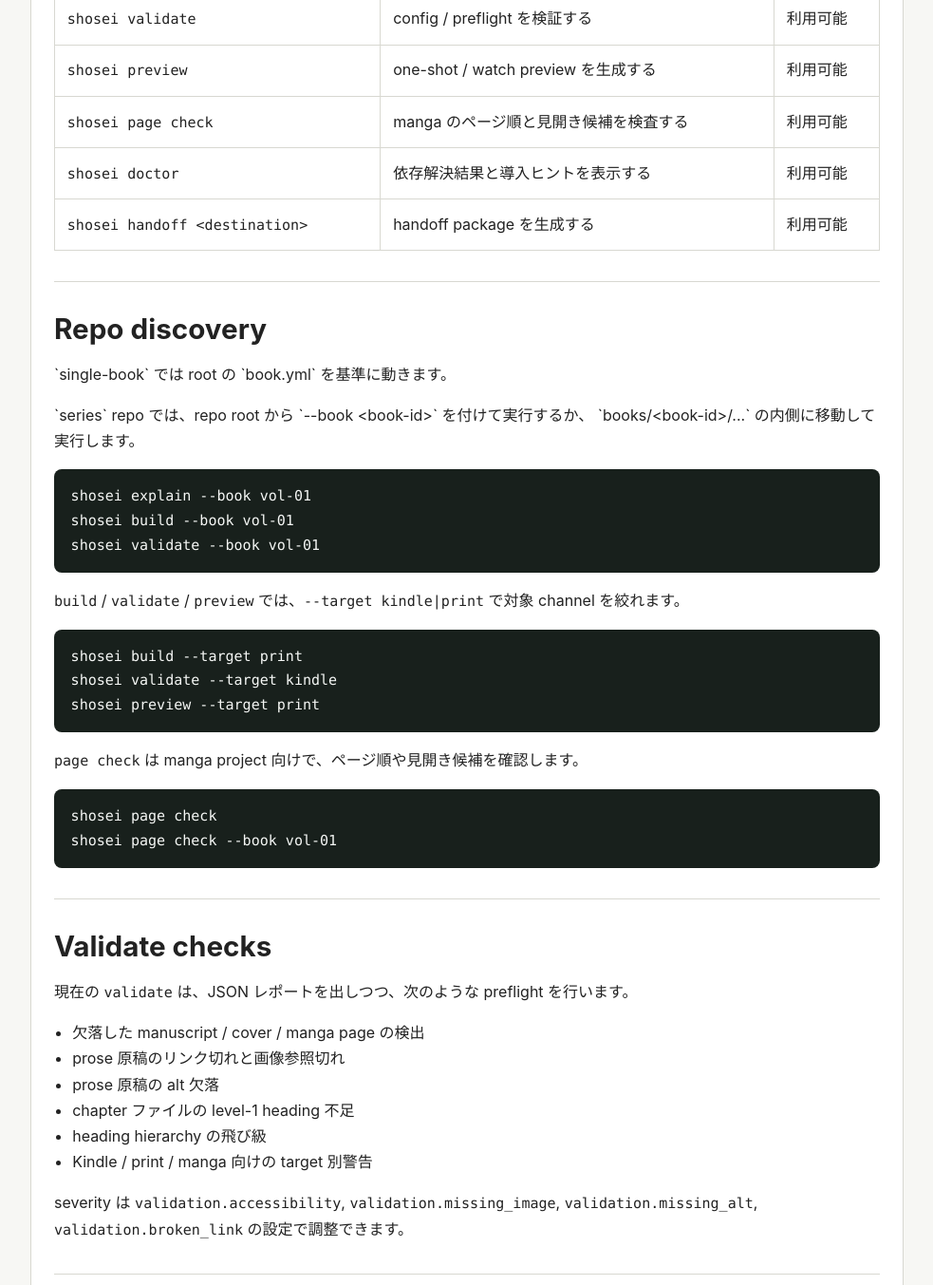
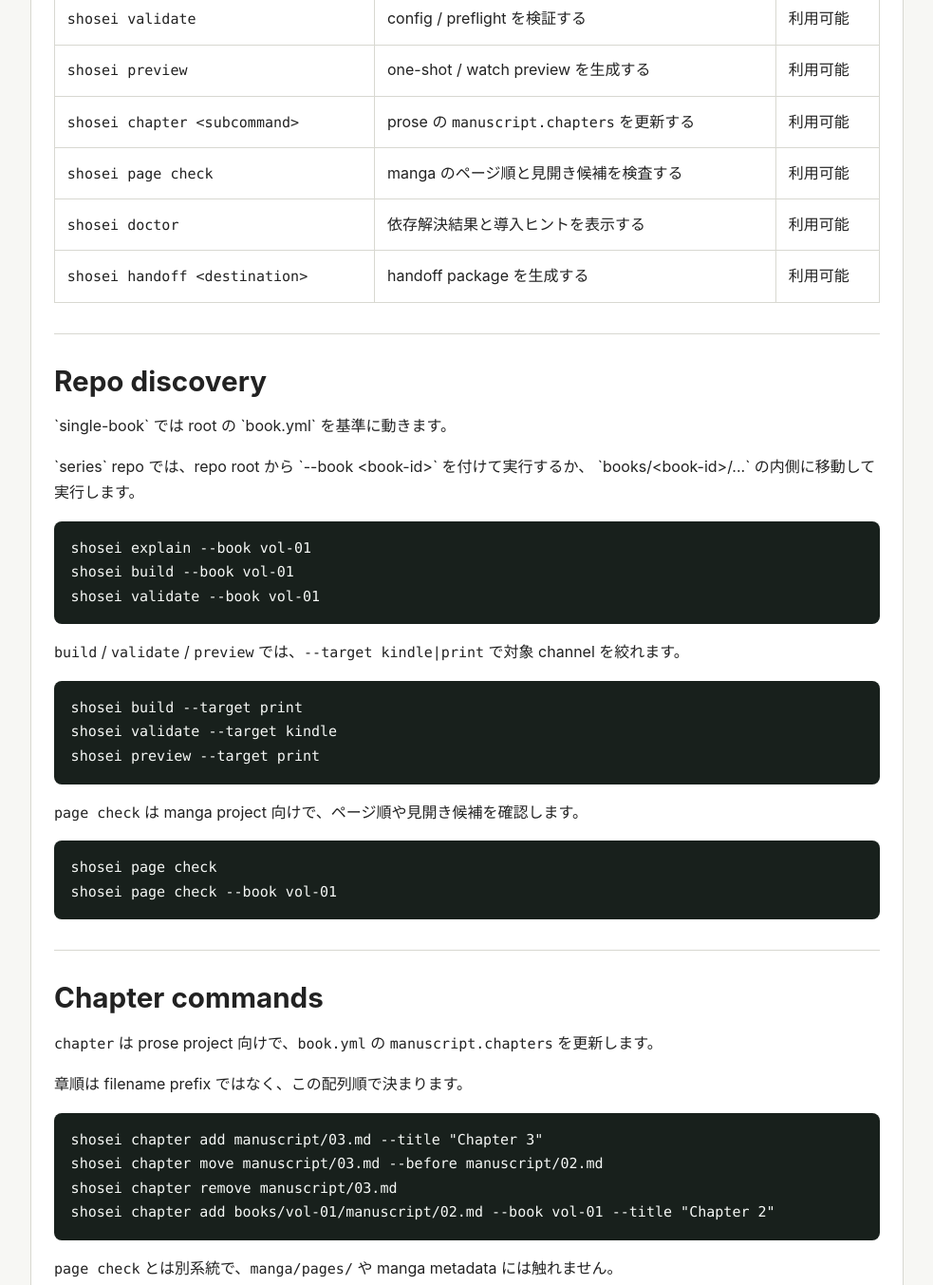
Before and after one commit to koizumikento/shosei, a plain HTML site: page site/usage.html in a window 1280 px wide. Shown: the part 980-2333 px from the top of the page at 95% size, without its empty margins (148-1131 px from the left). Drawn offline with Linux system fonts and the light colour scheme.

Commit message:
Update documentation to include chapter management commands in `shosei` CLI
- Added details about the new `shosei chapter <subcommand>` functionality for managing prose chapters in the README, usage documentation, and site HTML.
- Clarified that chapter order is determined by the `manuscript.chapters` array in `book.yml`, not by filename prefixes.
- Enhanced user guidance on how to use chapter commands, including examples for adding, moving, and removing chapters.

These updates improve the clarity and usability of the `shosei` CLI, aligning with the project's goals for a robust publishing workflow.

```diff
--- a/site/usage.html
+++ b/site/usage.html
@@ -79,6 +79,11 @@ shosei validate</code></pre>
                 <td>利用可能</td>
               </tr>
               <tr>
+                <td><code>shosei chapter &lt;subcommand&gt;</code></td>
+                <td>prose の <code>manuscript.chapters</code> を更新する</td>
+                <td>利用可能</td>
+              </tr>
+              <tr>
                 <td><code>shosei page check</code></td>
                 <td>manga のページ順と見開き候補を検査する</td>
                 <td>利用可能</td>
@@ -114,6 +119,17 @@ shosei preview --target print</code></pre>
           <p><code>page check</code> は manga project 向けで、ページ順や見開き候補を確認します。</p>
           <pre><code>shosei page check
 shosei page check --book vol-01</code></pre>
+        </section>
+
+        <section>
+          <h2>Chapter commands</h2>
+          <p><code>chapter</code> は prose project 向けで、<code>book.yml</code> の <code>manuscript.chapters</code> を更新します。</p>
+          <p>章順は filename prefix ではなく、この配列順で決まります。</p>
+          <pre><code>shosei chapter add manuscript/03.md --title "Chapter 3"
+shosei chapter move manuscript/03.md --before manuscript/02.md
+shosei chapter remove manuscript/03.md
+shosei chapter add books/vol-01/manuscript/02.md --book vol-01 --title "Chapter 2"</code></pre>
+          <p><code>page check</code> とは別系統で、<code>manga/pages/</code> や manga metadata には触れません。</p>
         </section>
 
         <section>
@@ -178,6 +194,7 @@ pdf:
             <li>`.gitignore`, `.gitattributes`</li>
             <li>`.agents/skills/shosei-project/SKILL.md`</li>
           </ul>
+          <p>prose 系テンプレートでは、最初の章ファイルとして <code>manuscript/01-chapter-1.md</code> も生成します。この <code>01-</code> prefix は初期命名の慣例で、章順の source of truth ではありません。</p>
         </section>
 
         <section>
```
Also changed, not shown: docs/usage.md (+18 -0 lines), README.md.
